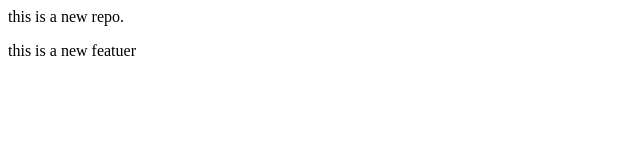
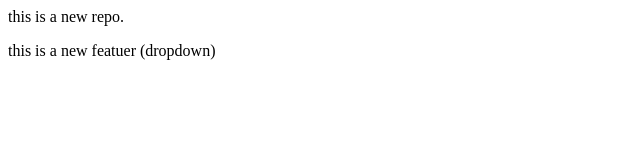
Before and after one commit to umesh-patidar-05/localrepo, a plain HTML site: page index.html in a window 1280 px wide. Shown: the full height of the page, 0-640 px from the left. Drawn offline with Linux system fonts and the light colour scheme.

Commit message:
add dropdown

```diff
--- a/index.html
+++ b/index.html
@@ -1,2 +1,2 @@
 <p>this is a new repo.</p>
-<p>this is a new featuer </p>
+<p>this is a new featuer (dropdown)</p>
```
